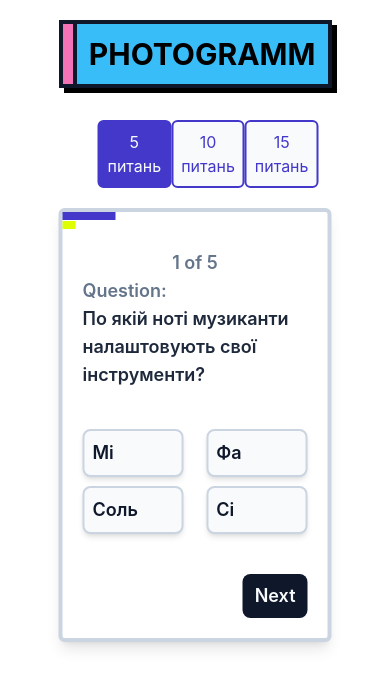
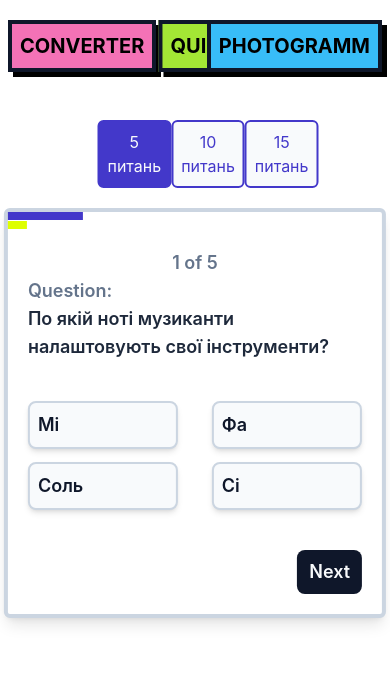
Before and after one commit to VelHRH/FrontCourse, a React (Create React App) app in the folder project3/: page /quiz in a window 390 px wide. Shown: the top 688 px of the page. Built offline with nearby package versions, Linux system fonts and the light colour scheme.

Commit message:
adaptive version

```diff
--- a/project3/src/components/Navbar.jsx
+++ b/project3/src/components/Navbar.jsx
@@ -5,17 +5,17 @@ export const Navbar = () => {
  return (
   <div className="flex w-[50%] h-20">
    <Link to="/">
-    <button className="bg-pink-400 absolute font-bold left-[15%] top-5 uppercase p-3 text-3xl border-4 border-slate-900 shadow-[5px_5px] active:shadow-none active:ml-[5px] active:mt-[5px]">
+    <button className="bg-pink-400 absolute font-bold left-2 md:left-[15%] top-5 uppercase p-2 md:p-3 text-xl md:text-3xl border-4 border-slate-900 shadow-[5px_5px] active:shadow-none active:ml-[5px] active:mt-[5px]">
      Converter
     </button>
    </Link>
    <Link to="/quiz">
-    <button className="bg-lime-400 absolute font-bold left-[50%] top-5 translate-x-[-50%] uppercase p-3 text-3xl border-4 border-slate-900 shadow-[5px_5px] active:shadow-none active:ml-[5px] active:mt-[5px]">
+    <button className="bg-lime-400 absolute font-bold left-[50%] top-5 translate-x-[-50%] uppercase p-2 md:p-3 text-xl md:text-3xl border-4 border-slate-900 shadow-[5px_5px] active:shadow-none active:ml-[5px] active:mt-[5px]">
      Quiz
     </button>
    </Link>
    <Link to="/photos">
-    <button className="bg-sky-400 absolute font-bold right-[15%] top-5 uppercase p-3 text-3xl border-4 border-slate-900 shadow-[5px_5px] active:shadow-none active:ml-[5px] active:mt-[5px]">
+    <button className="bg-sky-400 absolute font-bold right-2 md:right-[15%] top-5 uppercase p-2 md:p-3 text-xl md:text-3xl border-4 border-slate-900 shadow-[5px_5px] active:shadow-none active:ml-[5px] active:mt-[5px]">
      PhotoGramm
     </button>
    </Link>
--- a/project3/src/components/Task1/CurField.jsx
+++ b/project3/src/components/Task1/CurField.jsx
@@ -2,7 +2,13 @@ import React from "react";
 import ReactCountryFlag from "react-country-flag";
 import { ChevronDownIcon, ChevronUpIcon } from "@heroicons/react/24/solid";
 
-export const CurField = ({ cur, curFull, label, setIsDropdown, isDropdown }) => {
+export const CurField = ({
+ cur,
+ curFull,
+ label,
+ setIsDropdown,
+ isDropdown,
+}) => {
  return (
   <div className="flex flex-col font-semibold text-2xl w-5/12 mr-2">
    <div className="font-bold">{label}</div>
@@ -22,9 +28,13 @@ export const CurField = ({ cur, curFull, label, setIsDropdown, isDropdown }) =>
       }}
       className="mr-2"
      />
-    {`${cur} - ${curFull}`}
+     <div className="hidden md:inline-block">{`${cur} - ${curFull}`}</div>
     </div>
-    {isDropdown ? <ChevronUpIcon className="w-6" /> : <ChevronDownIcon className="w-6" />}
+    {isDropdown ? (
+     <ChevronUpIcon className="w-6" />
+    ) : (
+     <ChevronDownIcon className="w-6" />
+    )}
    </div>
   </div>
  );
--- a/project3/src/components/Task1/Dropdown.jsx
+++ b/project3/src/components/Task1/Dropdown.jsx
@@ -12,7 +12,7 @@ export const Dropdown = ({
   <div
    className={`${
     isDropdown ? "flex" : "hidden"
-   } flex-col items-start absolute ${left} top-[13rem] w-[19.44%]`}
+   } flex-col items-start absolute ${left} top-[13rem] w-[26.44%] md:w-[19.44%]`}
   >
    <button
     onClick={() => {
--- a/project3/src/components/Task1/Result.jsx
+++ b/project3/src/components/Task1/Result.jsx
@@ -1,20 +1,26 @@
 import React, { useState, useEffect } from "react";
 
 export const Result = ({ amount, cur1Full, cur2Full }) => {
-  const [result, setResult] = useState(0);
-  useEffect(() => {
-    if (cur1Full==="Euro" && cur2Full=="Dollar") setResult((amount*1.05).toFixed(2));
-    if (cur1Full==="Euro" && cur2Full=="Hryvnia") setResult((amount*38.76).toFixed(2));
-    if (cur1Full==="Euro" && cur2Full=="Euro") setResult(amount);
-    if (cur1Full==="Hryvnia" && cur2Full=="Dollar") setResult((amount*0.027).toFixed(2));
-    if (cur1Full==="Hryvnia" && cur2Full=="Euro") setResult((amount*0.026).toFixed(2));
-    if (cur1Full==="Hryvnia" && cur2Full=="Hryvnia") setResult(amount);
-    if (cur1Full==="Dollar" && cur2Full=="Hryvnia") setResult((amount*36.89).toFixed(2));
-    if (cur1Full==="Dollar" && cur2Full=="Euro") setResult((amount*0.95).toFixed(2));
-    if (cur1Full==="Dollar" && cur2Full=="Dollar") setResult(amount);
-  });
+ const [result, setResult] = useState(0);
+ useEffect(() => {
+  if (cur1Full === "Euro" && cur2Full == "Dollar")
+   setResult((amount * 1.05).toFixed(2));
+  if (cur1Full === "Euro" && cur2Full == "Hryvnia")
+   setResult((amount * 38.76).toFixed(2));
+  if (cur1Full === "Euro" && cur2Full == "Euro") setResult(amount);
+  if (cur1Full === "Hryvnia" && cur2Full == "Dollar")
+   setResult((amount * 0.027).toFixed(2));
+  if (cur1Full === "Hryvnia" && cur2Full == "Euro")
+   setResult((amount * 0.026).toFixed(2));
+  if (cur1Full === "Hryvnia" && cur2Full == "Hryvnia") setResult(amount);
+  if (cur1Full === "Dollar" && cur2Full == "Hryvnia")
+   setResult((amount * 36.89).toFixed(2));
+  if (cur1Full === "Dollar" && cur2Full == "Euro")
+   setResult((amount * 0.95).toFixed(2));
+  if (cur1Full === "Dollar" && cur2Full == "Dollar") setResult(amount);
+ });
  return (
-  <div className="flex flex-col ml-[15%] mt-5">
+  <div className="flex flex-col ml-2 md:ml-[15%] mt-5">
    <div className="font-bold text-slate-500 text-lg">
     {amount} in {cur1Full} =
    </div>
--- a/project3/src/pages/Task1.jsx
+++ b/project3/src/pages/Task1.jsx
@@ -15,7 +15,7 @@ const Task1 = () => {
  const [isDropdown2, setIsDropdown2] = useState(false);
  return (
   <>
-   <div className="flex w-[70%] justify-between ml-[50%] translate-x-[-50%] mt-10">
+   <div className="flex w-[98%] md:w-[70%] justify-between ml-[50%] translate-x-[-50%] mt-10">
     <AmountField amount={amount} setAmount={setAmount} />
     <div className="w-2/3 flex justify-between">
      <CurField
@@ -50,7 +50,7 @@ const Task1 = () => {
     cur={cur1}
     setCur={setCur1}
     setCurFull={setCur1Full}
-    left="left-[38.3%]"
+    left="left-[34%] md:left-[38.3%]"
     isDropdown={isDropdown1}
     setIsDropdown={setIsDropdown1}
    />
@@ -58,7 +58,7 @@ const Task1 = () => {
     cur={cur2}
     setCur={setCur2}
     setCurFull={setCur2Full}
-    left="left-[65%]"
+    left="left-[71%] md:left-[65%]"
     isDropdown={isDropdown2}
     setIsDropdown={setIsDropdown2}
    />
--- a/project3/src/pages/Task2.jsx
+++ b/project3/src/pages/Task2.jsx
@@ -52,7 +52,7 @@ const Task2 = () => {
     setQuestion={setQuestion}
     setIsFinished={setIsFinished}
    />
-   <div className="flex flex-col w-[70%] ml-[50%] text-lg translate-x-[-50%] font-semibold bg-white border-4 rounded-md border-slate-300 shadow-lg mt-5">
+   <div className="flex flex-col w-[98%] md:w-[70%] ml-[50%] text-lg translate-x-[-50%] font-semibold bg-white border-4 rounded-md border-slate-300 shadow-lg mt-5">
     <Progressbar
      question={question}
      qSwitcher={qSwitcher}
--- a/project3/src/pages/Task3.jsx
+++ b/project3/src/pages/Task3.jsx
@@ -79,7 +79,7 @@ const Task3 = () => {
     />
    )}
 
-   <div className="flex flex-col mt-10 w-[70%] ml-[50%] translate-x-[-50%]">
+   <div className="flex flex-col mt-10 w-[98%] md:w-[70%] ml-[50%] translate-x-[-50%]">
     <div className="flex w-full flex-wrap justify-between my-2 mt-10 h-12">
      <div className="flex text-lg">
       <button
```
Lines whose indentation alone changed are shown as unchanged.
